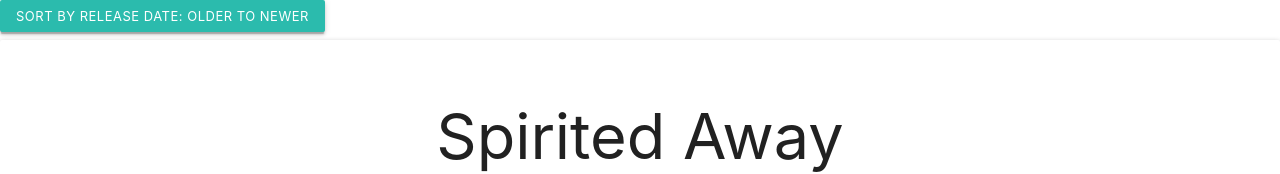
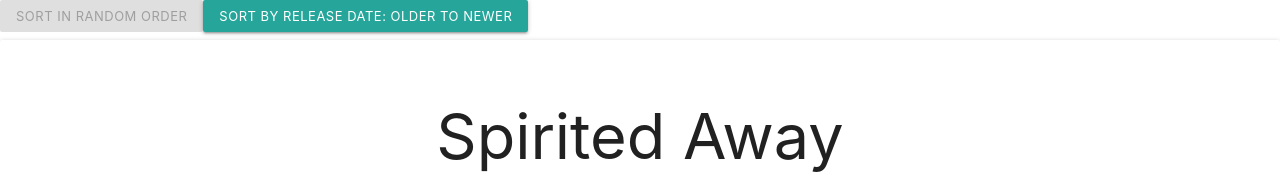
Before and after one commit to Momentum-Team-13/react-slideshow-racheldk, a React (Create React App) app: page / in a window 1280 px wide. Shown: the top 174 px of the page. Built offline with nearby package versions, Linux system fonts and the light colour scheme.

Commit message:
tidied up

```diff
--- a/src/SlideSortMisc.js
+++ b/src/SlideSortMisc.js
@@ -2,17 +2,13 @@
 import 'materialize-css/dist/css/materialize.css'
 
 
-function SlideSortMisc (props) {
-    const {FILMS} = props
-
+function SlideSortMisc ({ FILMS }) {
     const [film, setFilm] = useState(FILMS[0])
     const [index, setIndex] = useState(0)
 
     useEffect(() => {
         setFilm(FILMS[index])
     }, [FILMS, index])
-
-
 
     return (
         <div>
--- a/src/Slideshow.js
+++ b/src/Slideshow.js
@@ -3,42 +3,38 @@
 import SlideSortDate from './SlideSortDate'
 import SlideSortMisc from './SlideSortMisc'
 
-function Slideshow (props) {
-    const {FILMS} = props
+function Slideshow ({FILMS}) {
     let FILMSBYDATE = FILMS.slice()
 
     FILMSBYDATE.sort(function (a, b) {
         return a.release_date - b.release_date;
         })
 
-    console.log(FILMSBYDATE)
-
-    console.log(FILMS)
-
-    const [film, setFilm] = useState(FILMS[0])
-    const [index, setIndex] = useState(0)
     const [sortByDate, setSortByDate] = useState(false)
-
-    useEffect(() => {
-        setFilm(FILMS[index])
-    }, [FILMS, index])
-
-
 
     return (
         <div>
 
             { sortByDate ? (
-                 <button className="btn-small" onClick={() => setSortByDate(!sortByDate)}
-                 >Sort in random order</button>
-                ) : (
+                <div>
                 <button className="btn-small" onClick={() => setSortByDate(!sortByDate)}
-                >Sort by release date: older to newer</button> )}
+                >Sort in random order</button>
+                <button className="btn-small disabled" onClick={() => setSortByDate(!sortByDate)}
+                >Sort by release date: older to newer</button>
+                </div>
+            ) : (
+                <div>
+                <button className="btn-small disabled" onClick={() => setSortByDate(!sortByDate)}
+                >Sort in random order</button>
+                <button className="btn-small" onClick={() => setSortByDate(!sortByDate)}
+                >Sort by release date: older to newer</button>
+                </div>
+            )}
 
             { sortByDate ? (
                 <SlideSortDate FILMS={FILMSBYDATE}/>
             ) : (
-               <SlideSortMisc FILMS={FILMS}/>
+                <SlideSortMisc FILMS={FILMS}/>
             )}
         </div>
     )
```
Also changed, not shown: src/SlideSortDate.js (+1 -11 lines), 1 other file (tests, documents, lock files or other folders).
